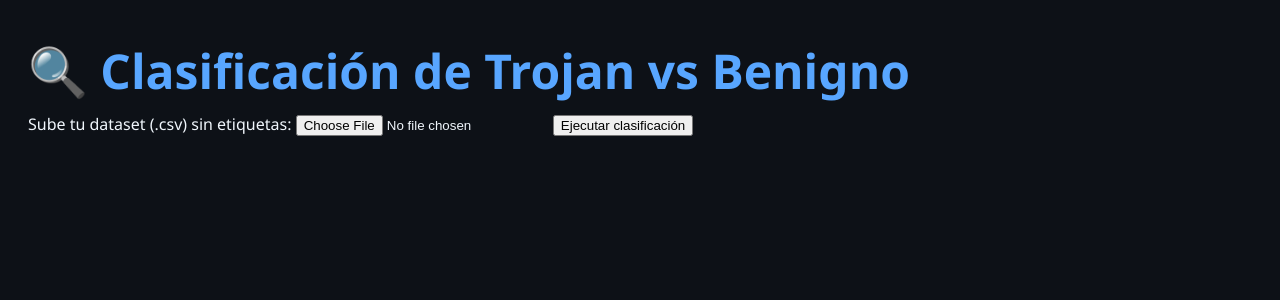
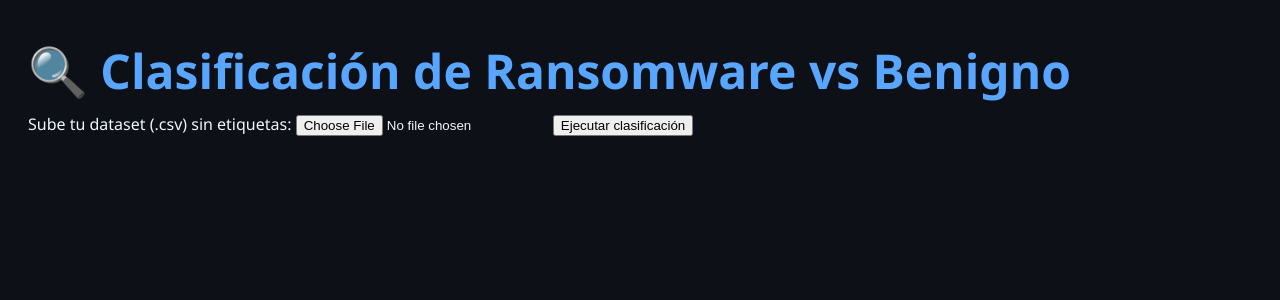
Before and after one commit to KevinMaldonado99/TIC, a Flask app: page / in a window 1280 px wide. Shown: the top 300 px of the page. Run offline with Flask 3, Linux system fonts and the light colour scheme; parts of the project's set-up code (start-up, migrations or seed data) failed here and were passed over.

Commit message:
Project Ranswomare vs Benign completed

```diff
--- a/backend/app/app.py
+++ b/backend/app/app.py
@@ -71,7 +71,7 @@ def predict():
                 return jsonify({
                     "status": "error",
                     "message": f"El archivo no contiene la columna requerida: '{col}'. "
-                            "Por favor sube un CSV válido del dominio Benign/Trojan."
+                            "Por favor sube un CSV válido del dominio Benign/Ransomware."
                 }), 400
 
         # 2. Extraer únicamente las columnas necesarias
@@ -109,7 +109,7 @@ def predict():
     if confianza_promedio < 75:
         return jsonify({
             "status": "error",
-            "message": "El archivo no pertenece al dominio del modelo (Benign/Trojan). "
+            "message": "El archivo no pertenece al dominio del modelo (Benign/Ransomware). "
                     "La confianza es demasiado baja para generar un resultado confiable.",
             "confianza": confianza_promedio
         }), 400
@@ -123,8 +123,8 @@ def predict():
 
     precision = round(confianza_promedio, 2)
 
-    if clase_dominante == "Trojan":
-        positivos = sum([1 for c in y_pred_labels if c == "Trojan"])
+    if clase_dominante == "Ransomware":
+        positivos = sum([1 for c in y_pred_labels if c == "Ransomware"])
     elif clase_dominante == "Benign":
         positivos = sum([1 for c in y_pred_labels if c == "Benign"])
     else:
@@ -241,7 +241,7 @@ def api_predict():
                 return jsonify({
                     "status": "error",
                     "message": f"El archivo no contiene la columna requerida: '{col}'. "
-                            "Por favor sube un CSV válido del dominio Benign/Trojan."
+                            "Por favor sube un CSV válido del dominio Benign/Ransomware."
                 }), 400
 
         # 2. Extraer únicamente las columnas necesarias
@@ -282,7 +282,7 @@ def api_predict():
     if confianza_promedio < 75:
         return jsonify({
             "status": "error",
-            "message": "El archivo no pertenece al dominio del modelo (Benign/Trojan). "
+            "message": "El archivo no pertenece al dominio del modelo (Benign/Ransomware). "
                     "La confianza es demasiado baja para generar un resultado confiable.",
             "confianza": confianza_promedio
         }), 400
@@ -296,8 +296,8 @@ def api_predict():
 
     precision = round(confianza_promedio, 2)
 
-    if clase_dominante == "Trojan":
-        positivos = sum([1 for c in y_pred_labels if c == "Trojan"])
+    if clase_dominante == "Ransomware":
+        positivos = sum([1 for c in y_pred_labels if c == "Ransomware"])
     elif clase_dominante == "Benign":
         positivos = sum([1 for c in y_pred_labels if c == "Benign"])
     else:
@@ -361,8 +361,8 @@ def api_predict():
         "resultado_porcentajes": porcentajes.to_dict(),
 
         "nivel_riesgo": (
-            "Alto" if clase_dominante == "Trojan" and confianza_promedio >= 90 else
-            "Medio" if clase_dominante == "Trojan" and confianza_promedio >= 70 else
+            "Alto" if clase_dominante == "Ransomware" and confianza_promedio >= 90 else
+            "Medio" if clase_dominante == "Ransomware" and confianza_promedio >= 70 else
             "Bajo"
         ),
 
--- a/backend/app/static/gauge.js
+++ b/backend/app/static/gauge.js
@@ -12,7 +12,7 @@ document.addEventListener("DOMContentLoaded", function() {
         // Color según la clase dominante
         let color;
         if (clase === "Ransomware") color = "#d73a49";       // Rojo intenso
-        else if (clase === "Trojan") color = "#f39c12";      // Naranja
+        else if (clase === "Ransomware") color = "#f39c12";      // Naranja
         else color = "#4CAF50";                              // Verde (Benigno)
 
         // Plugin para mostrar el texto centrado en el gauge
--- a/backend/app/templates/index.html
+++ b/backend/app/templates/index.html
@@ -2,7 +2,7 @@
 <html lang="es">
 <head>
     <meta charset="UTF-8">
-    <title>🧠 Clasificador Trojan vs Benigno</title>
+    <title>🧠 Clasificador Ransomware vs Benigno</title>
     <link rel="stylesheet" href="{{ url_for('static', filename='style.css') }}">
     <script src="https://cdn.jsdelivr.net/npm/chart.js"></script>
 <link href="https://fonts.googleapis.com/css2?family=VT323&display=swap" rel="stylesheet">
@@ -10,7 +10,7 @@
 </head>
 
 <body>
-    <h1>🔍 Clasificación de Trojan vs Benigno</h1>
+    <h1>🔍 Clasificación de Ransomware vs Benigno</h1>
 
     <form method="POST" action="/predict" enctype="multipart/form-data" class="no-print">
         <label>Sube tu dataset (.csv) sin etiquetas:</label>
@@ -32,7 +32,7 @@
         <div class="card">
             <div class="left">
                 <h3 class="alert
-                    {% if clase_dominante == 'Trojan' %} alert-danger
+                    {% if clase_dominante == 'Ransomware' %} alert-danger
                     {% elif clase_dominante == 'Desconocido' %} alert-secondary
                     {% else %} alert-success {% endif %}">
                     {{ clase_dominante }}
@@ -70,7 +70,7 @@
                     <p><b>Nivel de Riesgo:</b>
                         {% if clase_dominante == 'Benign' %}
                             <span class="low">Bajo 🟢</span>
-                        {% elif clase_dominante == 'Trojan' %}
+                        {% elif clase_dominante == 'Ransomware' %}
                             {% if confianza_promedio >= 90 %}
                                 <span class="high">Alto 🔥</span>
                             {% elif confianza_promedio >= 70 %}
@@ -84,8 +84,8 @@
                     </p>
 
                     <div class="bar-container">
-                        {% if clase_dominante == 'Trojan' %}
-                            <div class="risk-gradient Trojan" data-width="{{ confianza_promedio }}"></div>
+                        {% if clase_dominante == 'Ransomware' %}
+                            <div class="risk-gradient Ransomware" data-width="{{ confianza_promedio }}"></div>
                         {% else %}
                             <div class="risk-gradient benign" data-width="{{ confianza_promedio }}"></div>
                         {% endif %}
@@ -133,7 +133,7 @@
                 <div class="forensic-card">
                     <h4 class="forensic-title">🧪 Ficha Técnica del Análisis y del Modelo</h4>
                     <table class="forensic-table">
-                        <tr><td>Modelo utilizado:</td><td>RandomForestClassifier – Trojan v1.0</td></tr>
+                        <tr><td>Modelo utilizado:</td><td>RandomForestClassifier – Ransomware v1.0</td></tr>
                         <tr><td>Cantidad de características:</td><td>{{ total_features }}</td></tr>
                         <tr><td>Versión del dataset:</td><td>FeatureSet v2.3</td></tr>
                         <tr><td>Tiempo de análisis:</td><td>{{ tiempo_analisis }} s</td></tr>
@@ -142,7 +142,7 @@
                         <tr><td>Librerías clave:</td><td>Scikit-Learn 1.4, Pandas 2.2, NumPy 1.26</td></tr>
                         <tr><td>Label (clasificación):</td>
                             <td>
-                                {% if clase_dominante == "Trojan" %}
+                                {% if clase_dominante == "Ransomware" %}
                                     <span style="color:#ff4d4d; font-weight:bold;">🔴 {{ clase_dominante }}</span>
                                 {% elif clase_dominante == "Benign" %}
                                     <span style="color:#00cc66; font-weight:bold;">🟢 {{ clase_dominante }}</span>
```
Also changed, not shown: backend/app/templates/report.html (+5 -5 lines).
